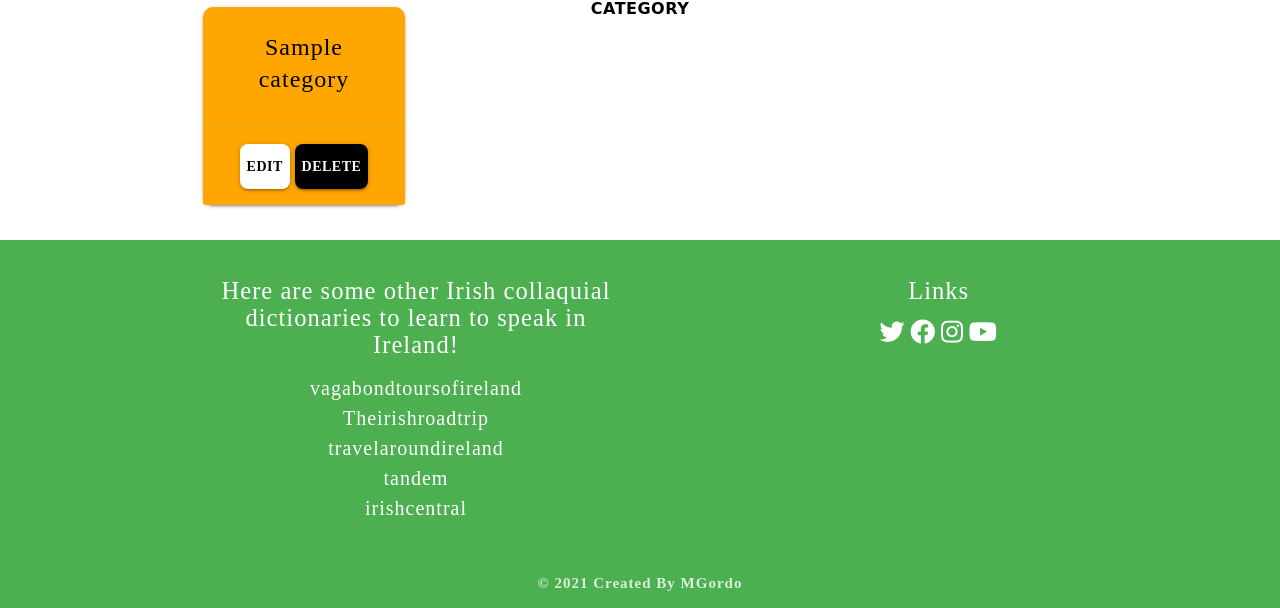
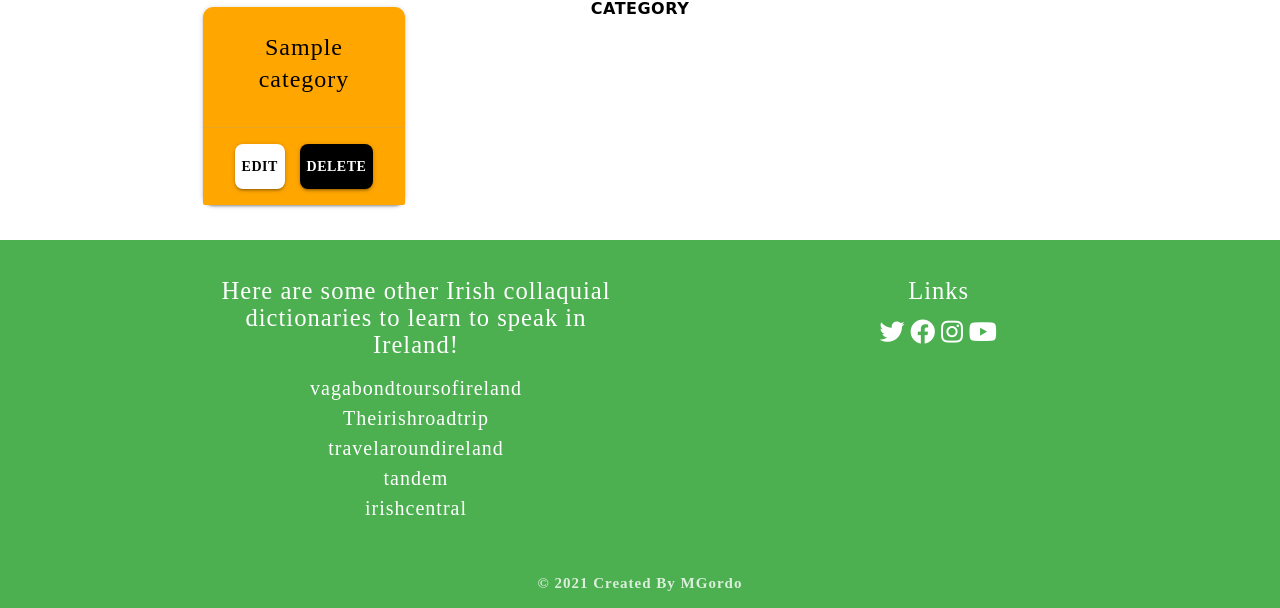
Before and after one commit to markgordon22/Dublin-slang, a Flask app: page /get_categories in a window 1280 px wide. Shown: the part 233-841 px from the top of the page. Run offline with Flask 2, Linux system fonts and the light colour scheme; a database or web service that is not in the repository returns one stand-in record (values such as "Sample title"); some libraries are stand-ins or nearby versions; some web fonts are replaced.

Commit message:
delete button given margin to give space from slang word

```diff
--- a/static/css/style.css
+++ b/static/css/style.css
@@ -215,3 +215,7 @@ font-size: 20px;
 font-weight: 100;
 letter-spacing: 1px;
 }
+
+a.btn-small.black.white-text.modal-trigger{
+margin-left: 10px;
+}
```
